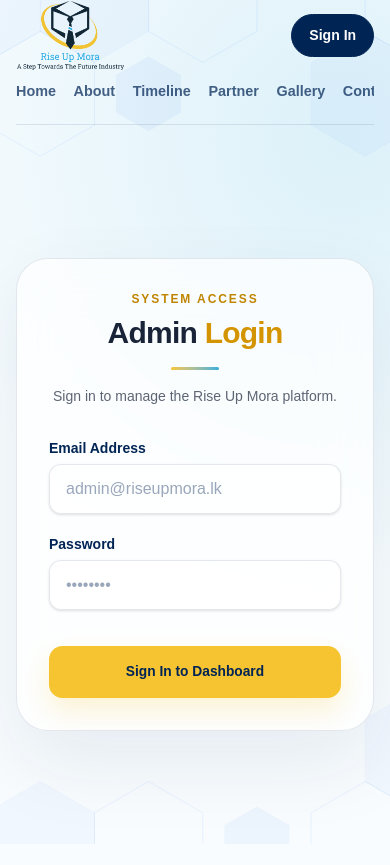
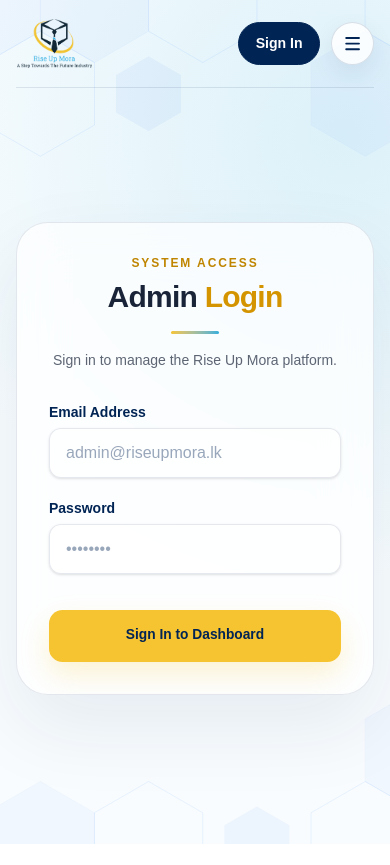
Before and after one commit to capriqornrx4/RiseUpMora-web, a Next.js app: page /admin/login in a window 390 px wide. After the commit the page ends 844 px from the top, so only its background shows below. Built offline with nearby package versions, Linux system fonts and the light colour scheme.

Commit message:
Changed the structure of mobile view

```diff
--- a/app/globals.css
+++ b/app/globals.css
@@ -119,12 +119,13 @@
 }
 
 .site-header--scrolled .site-brand {
-  width: 9.75rem;
+  width: 7.6rem;
   border-color: rgb(0 36 84 / 10%);
-  padding: 0.5rem 1rem;
+  padding: 0.35rem 0.7rem;
   background: rgb(255 255 255 / 84%);
   box-shadow: 0 0.55rem 1.5rem rgb(0 36 84 / 10%);
   backdrop-filter: blur(14px);
+  -webkit-backdrop-filter: blur(14px);
 }
 
 .site-brand img {
@@ -182,8 +183,14 @@
   transform: scaleX(1);
 }
 
+.site-header-actions {
+  display: flex;
+  justify-self: end;
+  align-items: center;
+  gap: 0.65rem;
+}
+
 .sign-in-link {
-  justify-self: end;
   border: 1px solid #002454;
   border-radius: 999px;
   padding: 0.7rem 1.35rem;
@@ -203,6 +210,38 @@
   background: transparent;
   color: #002454;
   transform: translateY(-2px);
+}
+
+.mobile-menu-toggle {
+  display: none;
+  width: 2.7rem;
+  height: 2.7rem;
+  flex: 0 0 auto;
+  align-items: center;
+  justify-content: center;
+  border: 1px solid rgb(0 36 84 / 14%);
+  border-radius: 999px;
+  background: rgb(255 255 255 / 84%);
+  box-shadow: 0 0.55rem 1.5rem rgb(0 36 84 / 8%);
+  color: #002454;
+  cursor: pointer;
+  transition:
+    background 180ms ease,
+    border-color 180ms ease,
+    transform 180ms ease;
+}
+
+.mobile-menu-toggle:hover,
+.mobile-menu-toggle:focus-visible {
+  border-color: rgb(0 36 84 / 28%);
+  background: #ffffff;
+  transform: translateY(-1px);
+}
+
+.mobile-menu-toggle svg {
+  width: 1.2rem;
+  height: 1.2rem;
+  stroke-width: 2.4;
 }
 
 .home-hero {
@@ -1819,6 +1858,14 @@
     min-height: auto;
   }
 
+  .hero-copy {
+    grid-area: hero-copy;
+  }
+
+  .hero-visual {
+    grid-area: hero-visual;
+  }
+
   .about-section {
     grid-template-columns: 1fr;
   }
@@ -1908,10 +1955,76 @@
 
   .site-header {
     min-height: 5.5rem;
+    grid-template-columns: auto 1fr;
   }
 
   .site-brand {
-    width: 6.8rem;
+    width: 4.8rem;
+  }
+
+  .site-header--scrolled .site-brand {
+    width: 4.8rem;
+    padding: 0;
+  }
+
+  .site-header-actions {
+    grid-column: 2;
+    grid-row: 1;
+  }
+
+  .mobile-menu-toggle {
+    display: inline-flex;
+  }
+
+  .site-navigation {
+    position: absolute;
+    top: calc(100% - 0.35rem);
+    right: 0;
+    left: 0;
+    display: none;
+    grid-column: auto;
+    grid-row: auto;
+    overflow: visible;
+    border: 1px solid rgb(0 36 84 / 10%);
+    border-radius: 1.15rem;
+    padding: 0.55rem;
+    background: rgb(255 255 255 / 94%);
+    box-shadow: 0 1.25rem 2.8rem rgb(0 36 84 / 16%);
+    backdrop-filter: blur(16px);
+  }
+
+  .site-header--menu-open .site-navigation {
+    display: block;
+  }
+
+  .site-navigation ul,
+  .site-header--scrolled .site-navigation ul {
+    width: 100%;
+    padding-bottom: 0;
+    flex-direction: column;
+    align-items: stretch;
+    gap: 0.15rem;
+  }
+
+  .site-navigation a,
+  .site-header--scrolled .site-navigation a {
+    border: 0;
+    border-radius: 0.8rem;
+    padding: 0.85rem 0.95rem;
+    background: transparent;
+    box-shadow: none;
+    color: rgb(0 36 84 / 78%);
+    font-size: 0.95rem;
+  }
+
+  .site-navigation a:hover,
+  .site-navigation a:focus-visible {
+    background: rgb(51 174 218 / 10%);
+    color: #002454;
+  }
+
+  .site-navigation a::after {
+    display: none;
   }
 
   .sign-in-link {
@@ -1919,6 +2032,9 @@
   }
 
   .home-hero {
+    grid-template-areas:
+      "hero-visual"
+      "hero-copy";
     grid-template-columns: 1fr;
     padding-block: 4.5rem;
     gap: 4rem;
--- a/app/site-header.tsx
+++ b/app/site-header.tsx
@@ -1,6 +1,7 @@
 "use client";
 
 import Image from "next/image";
+import { Menu, X } from "lucide-react";
 import { useEffect, useState } from "react";
 
 const navigation = [
@@ -14,6 +15,7 @@
 
 export default function SiteHeader() {
   const [isScrolled, setIsScrolled] = useState(false);
+  const [isMenuOpen, setIsMenuOpen] = useState(false);
 
   useEffect(() => {
     const updateHeader = () => setIsScrolled(window.scrollY > 48);
@@ -24,8 +26,24 @@
     return () => window.removeEventListener("scroll", updateHeader);
   }, []);
 
+  useEffect(() => {
+    const closeDesktopMenu = () => {
+      if (window.innerWidth > 768) {
+        setIsMenuOpen(false);
+      }
+    };
+
+    window.addEventListener("resize", closeDesktopMenu);
+
+    return () => window.removeEventListener("resize", closeDesktopMenu);
+  }, []);
+
   return (
-    <header className={`site-header${isScrolled ? " site-header--scrolled" : ""}`}>
+    <header
+      className={`site-header${isScrolled ? " site-header--scrolled" : ""}${
+        isMenuOpen ? " site-header--menu-open" : ""
+      }`}
+    >
       <a className="site-brand" href="#home" aria-label="Rise Up Mora home">
         <Image
           src="/assets/rise-up-mora-logo.png"
@@ -36,19 +54,34 @@
         />
       </a>
 
-      <nav className="site-navigation" aria-label="Main navigation">
+      <nav id="site-navigation" className="site-navigation" aria-label="Main navigation">
         <ul>
           {navigation.map((item) => (
             <li key={item.label}>
-              <a href={item.href}>{item.label}</a>
+              <a href={item.href} onClick={() => setIsMenuOpen(false)}>
+                {item.label}
+              </a>
             </li>
           ))}
         </ul>
       </nav>
 
-      <a className="sign-in-link" href="#sign-in">
-        Sign In
-      </a>
+      <div className="site-header-actions">
+        <a className="sign-in-link" href="#sign-in" onClick={() => setIsMenuOpen(false)}>
+          Sign In
+        </a>
+        <button
+          className="mobile-menu-toggle"
+          type="button"
+          aria-label={isMenuOpen ? "Close navigation menu" : "Open navigation menu"}
+          aria-expanded={isMenuOpen}
+          aria-controls="site-navigation"
+          title={isMenuOpen ? "Close menu" : "Open menu"}
+          onClick={() => setIsMenuOpen((current) => !current)}
+        >
+          {isMenuOpen ? <X aria-hidden="true" /> : <Menu aria-hidden="true" />}
+        </button>
+      </div>
     </header>
   );
 }
```
